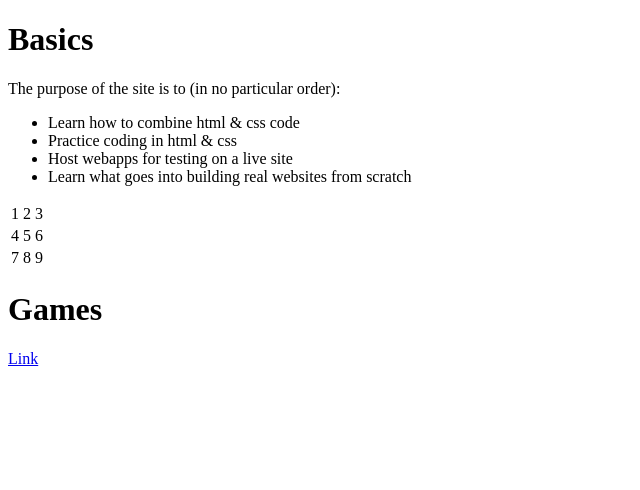
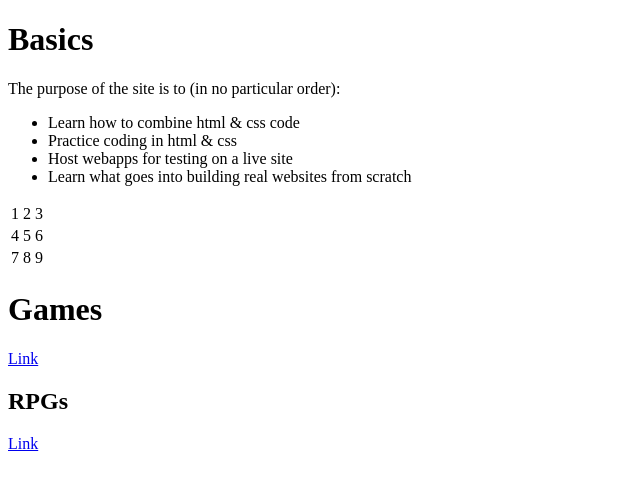
Before and after one commit to rmeltzer47/rmeltzer47, a plain HTML site: page index.html in a window 1280 px wide. Shown: the whole page, without its empty margins (0-640 px from the left). Drawn offline with Linux system fonts and the light colour scheme.

Commit message:
Update Index.html

```diff
--- a/index.html
+++ b/index.html
@@ -29,5 +29,7 @@
   </table>
   <h1>Games</h1>
   <p><a href="https://rmeltzer47.github.io/rmeltzer47/games.html">Link</a>
+  <h2>RPGs</h2>
+  <p><a href="https://rmeltzer47.github.io/rmeltzer47.rpg.html">Link</a>
 </body>
 </html>
```
